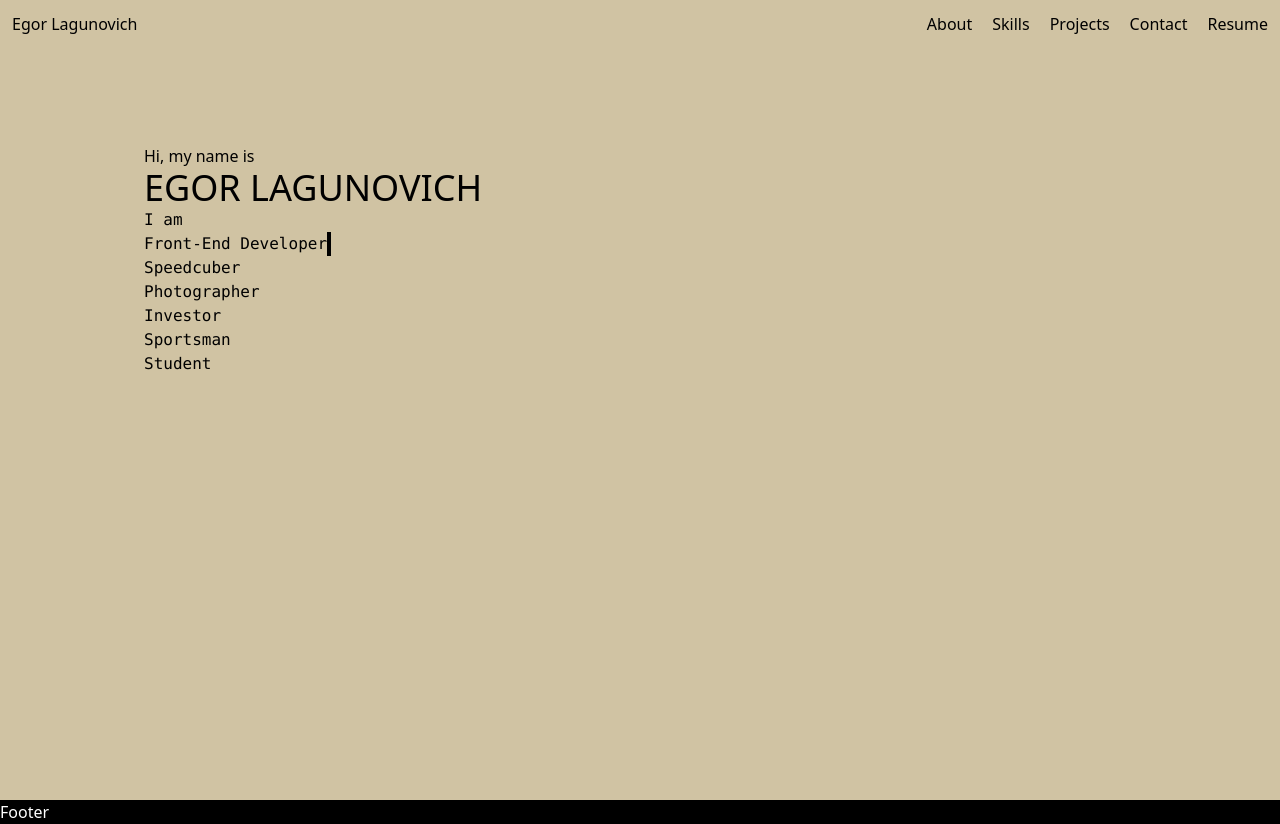
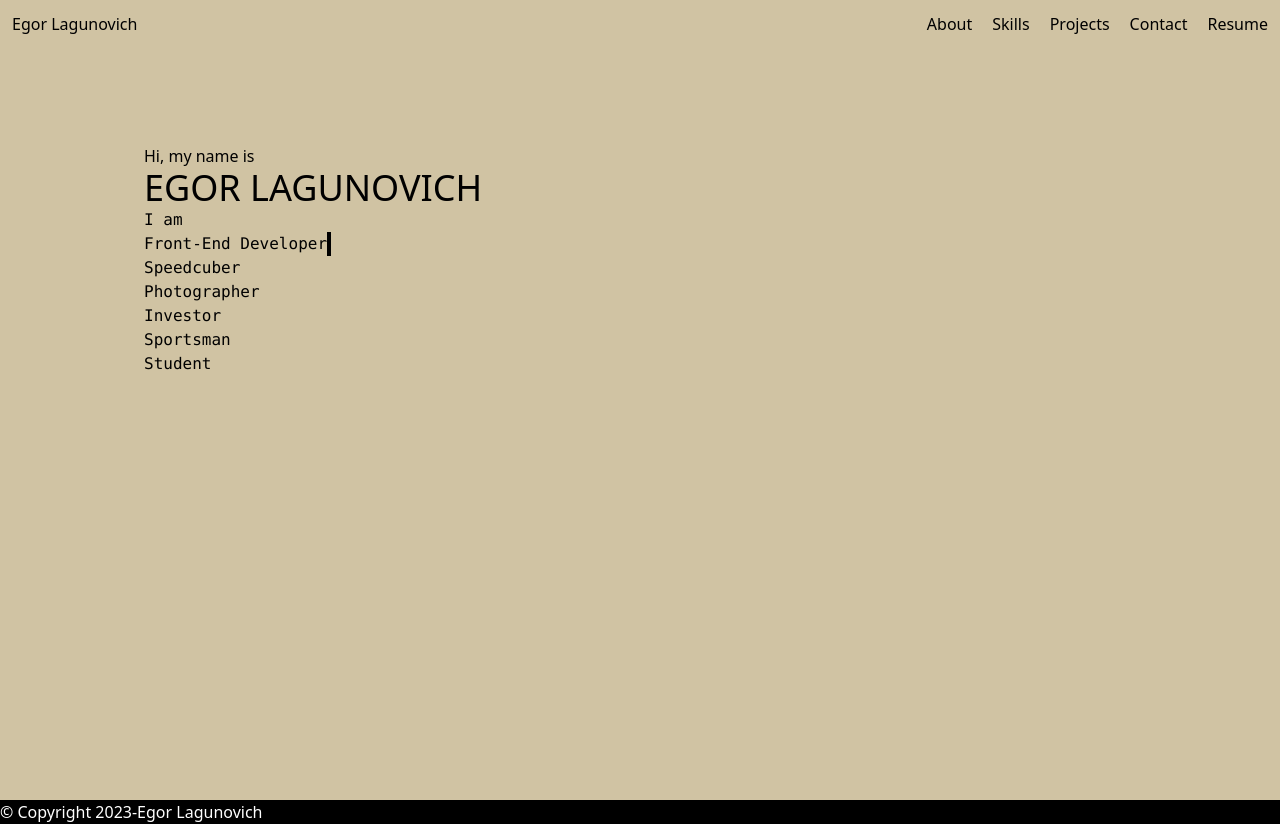
Before and after one commit to yahorlahunovich/web-dev-portfolio, a Next.js app: page / in a window 1280 px wide. Built offline with nearby package versions, Linux system fonts and the light colour scheme.

Commit message:
footer skeleton

```diff
--- a/components/Footer.tsx
+++ b/components/Footer.tsx
@@ -2,7 +2,9 @@ import React from 'react'
 
 const Footer = () => {
   return (
-    <footer className='h-1/2 bg-black text-white snap-start'>Footer</footer>
+    <footer className='h-1/2 bg-black text-white snap-start'>
+      <span>© Copyright 2023</span>-<a href='#home'>Egor Lagunovich</a>
+    </footer>
   )
 }
 
```
